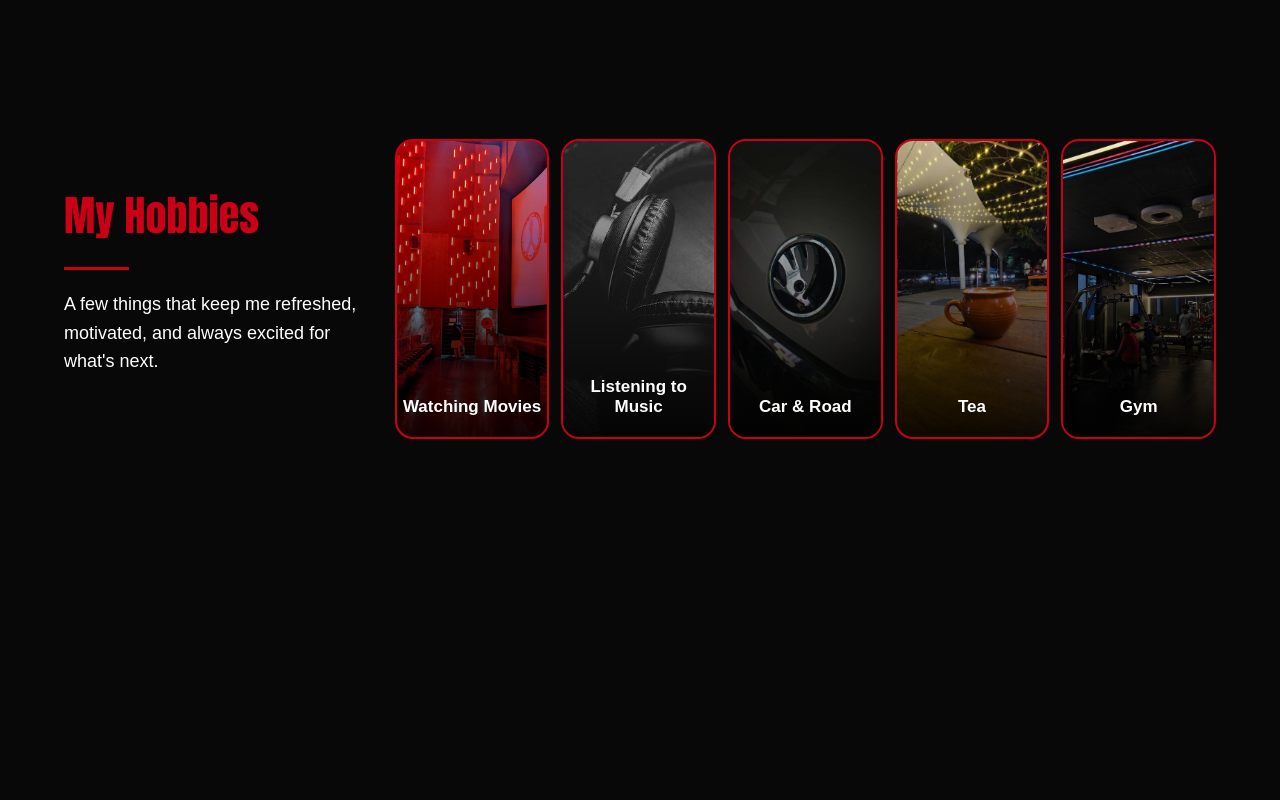
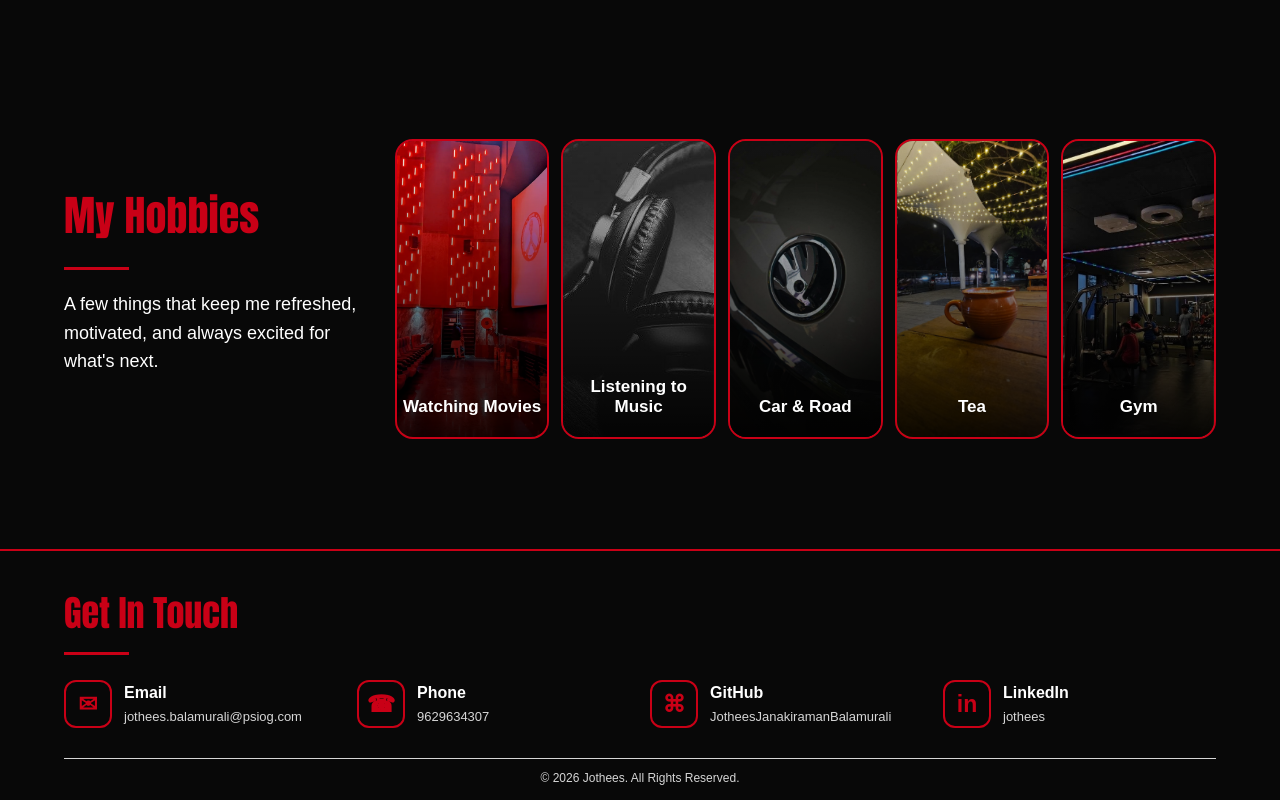
Before and after one commit to JotheesJanakiramanBalamurali/Beyond-The-Code, a plain HTML site: page index.html in a window 1280 px wide. Shown: the part 2861-3661 px from the top of the page. Before the commit the page ends 3410 px from the top, so only its background shows below. Drawn offline with Linux system fonts and the light colour scheme.

Commit message:
contacts

```diff
--- a/css/style.css
+++ b/css/style.css
@@ -728,3 +728,88 @@ header {
     font-size: 17px;
     margin: 8px 0 0;
 }
+
+/* CONTACT  */
+
+#footer {
+    min-height: auto;
+    padding: 35px 5% 15px;
+
+    box-sizing: border-box;
+
+    border-top: 2px solid var(--primary-colour);
+    background-color: var(--background-colour);
+}
+
+#contact {
+    min-height: auto;
+    padding: 0;
+    scroll-margin-top: 100px;
+}
+
+.footer-heading h2 {
+    font-size: 36px;
+}
+
+.footer-heading .hobby-line {
+    margin: 12px 0 25px;
+}
+
+.contact-details {
+    display: grid;
+    grid-template-columns: repeat(4, minmax(0, 1fr));
+    gap: 20px;
+    align-items: center;
+}
+
+.contact-item {
+    display: flex;
+    align-items: center;
+    gap: 12px;
+    min-width: 0;
+}
+
+.contact-icon {
+    width: 48px;
+    height: 48px;
+    flex-shrink: 0;
+
+    display: flex;
+    justify-content: center;
+    align-items: center;
+
+    border: 2px solid var(--primary-colour);
+    border-radius: 12px;
+
+    color: var(--primary-colour);
+    font-size: 23px;
+    font-weight: bold;
+}
+
+.contact-item h3 {
+    color: var(--text-colour);
+    font-size: 16px;
+    margin: 0 0 5px;
+}
+
+.contact-item a {
+    color: var(--secondary-colour);
+    font-size: 13px;
+    text-decoration: none;
+    overflow-wrap: anywhere;
+}
+
+.contact-item a:hover {
+    color: var(--primary-colour);
+}
+
+.footer-bottom {
+    text-align: center;
+    color: var(--secondary-colour);
+    font-size: 12px;
+
+    margin: 30px 0 0;
+    padding-top: 12px;
+
+    border-top: 1px solid var(--secondary-colour);
+}
--- a/index.html
+++ b/index.html
@@ -206,5 +206,59 @@
         </section>
     </main>
 
+    <footer id="footer">
+
+            <div class="footer-heading">
+                <h2>Get In Touch</h2>
+                <span class="hobby-line"></span>
+            </div>
+
+            <div class="contact-details">
+
+                <div class="contact-item">
+                    <div class="contact-icon">✉</div>
+                    <div>
+                        <h3>Email</h3>
+                        <a href="mailto:jothees.balamurali@psiog.com">
+                            jothees.balamurali@psiog.com
+                        </a>
+                    </div>
+                </div>
+
+                <div class="contact-item">
+                    <div class="contact-icon">☎</div>
+                    <div>
+                        <h3>Phone</h3>
+                        <a href="tel:9629634307">9629634307</a>
+                    </div>
+                </div>
+
+                <div class="contact-item">
+                    <div class="contact-icon">⌘</div>
+                    <div>
+                        <h3>GitHub</h3>
+                        <a href="#" target="_blank" rel="noopener noreferrer">
+                            JotheesJanakiramanBalamurali
+                        </a>
+                    </div>
+                </div>
+
+                <div class="contact-item">
+                    <div class="contact-icon">in</div>
+                    <div>
+                        <h3>LinkedIn</h3>
+                        <a href="#" target="_blank" rel="noopener noreferrer">
+                            jothees
+                        </a>
+                    </div>
+                </div>
+
+            </div>
+
+            <p class="footer-bottom">
+                © 2026 Jothees. All Rights Reserved.
+            </p>
+
+        </footer>
 </body>
 </html>
```
